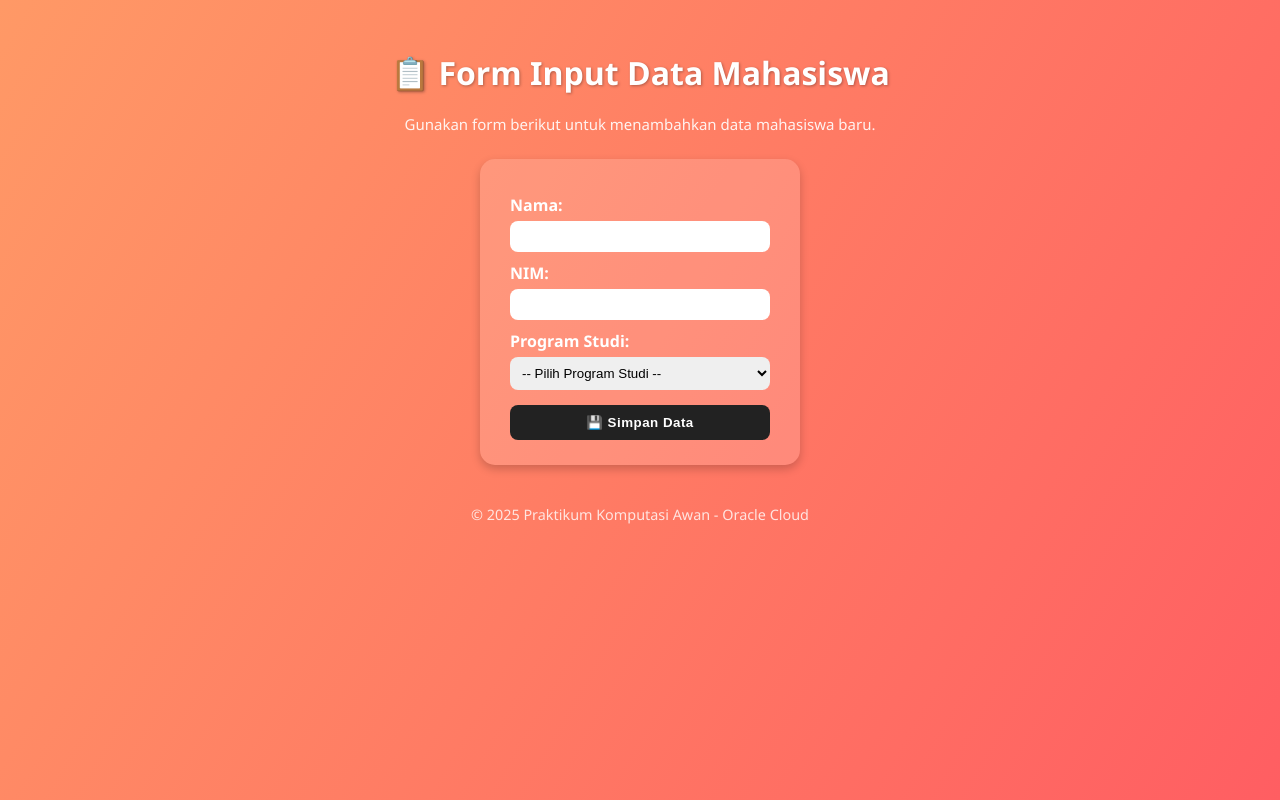
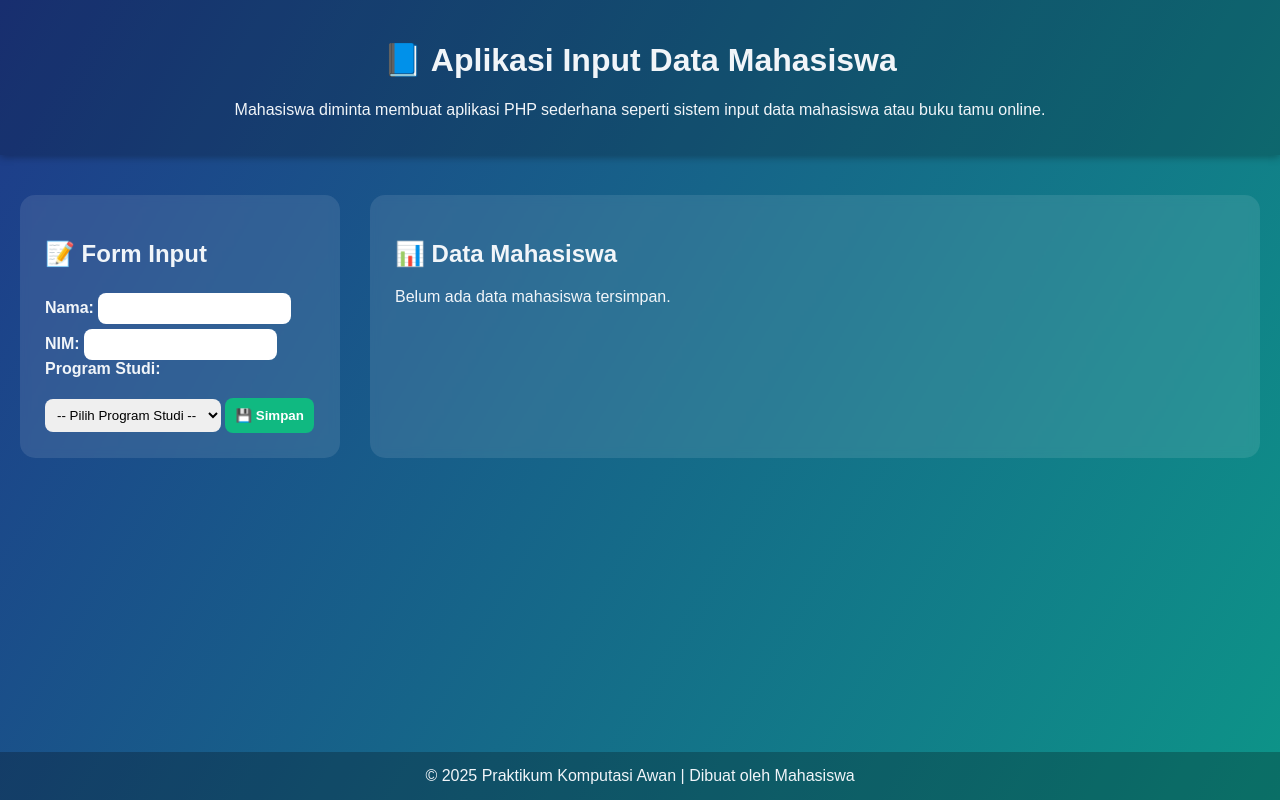
Before and after one commit to aurarsyi/Praakktek1cc, a PHP site: page / in a window 1280 px wide. Run offline with PHP 8.4, Linux system fonts and the light colour scheme.

Commit message:
Update index.php

```diff
--- a/index.php
+++ b/index.php
@@ -1,23 +1,23 @@
 <?php
 date_default_timezone_set('Asia/Jakarta');
-$file = "mahasiswa.txt";
+$file = "data_mahasiswa.txt";
 
-// Simpan data ke file
+// Simpan data
 if ($_SERVER["REQUEST_METHOD"] === "POST") {
     $nama = trim($_POST['nama']);
     $nim = trim($_POST['nim']);
     $prodi = trim($_POST['prodi']);
 
     if ($nama && $nim && $prodi) {
-        $baris = "$nama | $nim | $prodi | " . date("d-m-Y H:i:s") . PHP_EOL;
-        file_put_contents($file, $baris, FILE_APPEND);
-        $pesan = ["type" => "success", "text" => "✅ Data berhasil disimpan!"];
+        $data = "$nama | $nim | $prodi | " . date("d-m-Y H:i:s") . PHP_EOL;
+        file_put_contents($file, $data, FILE_APPEND);
+        $pesan = ["tipe" => "sukses", "teks" => "✅ Data mahasiswa berhasil disimpan!"];
     } else {
-        $pesan = ["type" => "error", "text" => "❌ Semua field wajib diisi!"];
+        $pesan = ["tipe" => "gagal", "teks" => "⚠️ Semua field wajib diisi!"];
     }
 }
 
-$dataMahasiswa = file_exists($file) ? file($file, FILE_IGNORE_NEW_LINES) : [];
+$mahasiswa = file_exists($file) ? file($file, FILE_IGNORE_NEW_LINES) : [];
 ?>
 <!DOCTYPE html>
 <html lang="id">
@@ -26,110 +26,128 @@ $dataMahasiswa = file_exists($file) ? file($file, FILE_IGNORE_NEW_LINES) : [];
 <meta name="viewport" content="width=device-width, initial-scale=1.0">
 <title>Input Data Mahasiswa</title>
 <style>
-    * { box-sizing: border-box; }
+    * {
+        box-sizing: border-box;
+    }
     body {
         margin: 0;
-      font-family: "Segoe UI", Arial, sans-serif;
-      background: linear-gradient(120deg, #ff9966, #ff5e62);
-      color: #fff;
+        font-family: "Poppins", Arial, sans-serif;
+        background: linear-gradient(120deg, #1e3a8a, #0d9488);
+        color: #f1f5f9;
         display: flex;
         flex-direction: column;
-      align-items: center;
         min-height: 100vh;
-      padding: 30px;
     }
-    h1 {
-      margin-bottom: 5px;
-      text-shadow: 1px 1px 3px rgba(0,0,0,0.3);
+    header {
+        text-align: center;
+        padding: 20px;
+        background: rgba(0,0,0,0.2);
+        box-shadow: 0 2px 8px rgba(0,0,0,0.3);
     }
-    p {
-      margin-bottom: 25px;
-      font-size: 15px;
-      opacity: 0.9;
+    main {
+        display: flex;
+        flex-wrap: wrap;
+        justify-content: center;
+        gap: 30px;
+        padding: 40px 20px;
     }
-    form {
-      background: rgba(255,255,255,0.15);
-      padding: 25px 30px;
+    .form-section, .table-section {
+        background: rgba(255, 255, 255, 0.1);
         border-radius: 15px;
-      width: 320px;
-      box-shadow: 0 4px 10px rgba(0,0,0,0.2);
+        padding: 25px;
+        backdrop-filter: blur(5px);
+    }
+    .form-section {
+        flex: 1 1 280px;
+        max-width: 320px;
+        display: flex;
+        flex-direction: column;
+        align-items: stretch;
     }
     label {
+        margin-top: 10px;
         font-weight: bold;
-      display: block;
-      margin-top: 10px;
     }
     input, select {
-      width: 100%;
         padding: 8px;
         border: none;
         border-radius: 8px;
         margin-top: 5px;
     }
     button {
-      width: 100%;
-      background: #222;
+        margin-top: 20px;
+        background-color: #10b981;
         color: white;
-      padding: 10px;
-      margin-top: 15px;
         border: none;
         border-radius: 8px;
+        padding: 10px;
+        font-weight: bold;
         cursor: pointer;
-      font-weight: bold;
-      letter-spacing: 0.5px;
+        transition: background 0.3s;
     }
-    button:hover { background: #333; }
-    .msg {
-      margin: 15px 0;
+    button:hover {
+        background-color: #059669;
+    }
+    .pesan {
+        margin-top: 10px;
         padding: 10px;
         border-radius: 8px;
-      width: 320px;
         text-align: center;
+        font-weight: bold;
     }
-    .success { background: rgba(16,185,129,0.8); }
-    .error { background: rgba(239,68,68,0.8); }
+    .sukses {
+        background: rgba(16,185,129,0.8);
+    }
+    .gagal {
+        background: rgba(239,68,68,0.8);
+    }
+    .table-section {
+        flex: 2 1 500px;
+        overflow-x: auto;
+    }
     table {
-      width: 90%;
-      max-width: 700px;
-      margin-top: 30px;
+        width: 100%;
         border-collapse: collapse;
-      background: rgba(255,255,255,0.15);
-      border-radius: 12px;
-      overflow: hidden;
     }
     th, td {
         padding: 10px;
         border-bottom: 1px solid rgba(255,255,255,0.2);
-      text-align: center;
+        text-align: left;
     }
     th {
-      background: rgba(255,255,255,0.25);
-      font-weight: bold;
+        background: rgba(255,255,255,0.2);
     }
     footer {
-      margin-top: 40px;
-      opacity: 0.8;
-      font-size: 0.9em;
+        text-align: center;
+        padding: 15px;
+        background: rgba(0,0,0,0.25);
+        margin-top: auto;
     }
 </style>
 </head>
 <body>
-  <h1>📋 Form Input Data Mahasiswa</h1>
-  <p>Gunakan form berikut untuk menambahkan data mahasiswa baru.</p>
 
+<header>
+    <h1>📘 Aplikasi Input Data Mahasiswa</h1>
+    <p>Mahasiswa diminta membuat aplikasi PHP sederhana seperti sistem input data mahasiswa atau buku tamu online.</p>
+</header>
+
+<main>
+    <section class="form-section">
+        <h2>📝 Form Input</h2>
         <?php if (!empty($pesan)): ?>
-    <div class="msg <?= $pesan['type'] ?>"><?= $pesan['text'] ?></div>
+            <div class="pesan <?= $pesan['tipe'] ?>"><?= $pesan['teks'] ?></div>
         <?php endif; ?>
 
         <form method="POST">
-    <label for="nama">Nama:</label>
-    <input type="text" name="nama" id="nama" required>
+            <label>Nama:</label>
+            <input type="text" name="nama" required>
 
-    <label for="nim">NIM:</label>
-    <input type="text" name="nim" id="nim" required>
+            <label>NIM:</label>
+            <input type="text" name="nim" required>
 
-    <label for="prodi">Program Studi:</label>
-    <select name="prodi" id="prodi" required>
+            <label>Program Studi:</label>
+            <select name="prodi" required>
                 <option value="">-- Pilih Program Studi --</option>
                 <option>Informatika</option>
                 <option>Sistem Informasi</option>
@@ -137,19 +155,21 @@ $dataMahasiswa = file_exists($file) ? file($file, FILE_IGNORE_NEW_LINES) : [];
                 <option>Manajemen</option>
             </select>
 
-    <button type="submit">💾 Simpan Data</button>
+            <button type="submit">💾 Simpan</button>
         </form>
+    </section>
 
-  <?php if (!empty($dataMahasiswa)): ?>
-  <h2>📚 Data Mahasiswa Tersimpan</h2>
+    <section class="table-section">
+        <h2>📊 Data Mahasiswa</h2>
+        <?php if (!empty($mahasiswa)): ?>
         <table>
             <tr>
                 <th>Nama</th>
                 <th>NIM</th>
                 <th>Program Studi</th>
-      <th>Waktu</th>
+                <th>Waktu Input</th>
             </tr>
-    <?php foreach ($dataMahasiswa as $baris):
+            <?php foreach ($mahasiswa as $baris):
                 list($nama, $nim, $prodi, $waktu) = explode(" | ", $baris);
             ?>
             <tr>
@@ -160,8 +180,15 @@ $dataMahasiswa = file_exists($file) ? file($file, FILE_IGNORE_NEW_LINES) : [];
             </tr>
             <?php endforeach; ?>
         </table>
+        <?php else: ?>
+        <p>Belum ada data mahasiswa tersimpan.</p>
         <?php endif; ?>
+    </section>
+</main>
 
-  <footer>&copy; 2025 Praktikum Komputasi Awan - Oracle Cloud</footer>
+<footer>
+    &copy; 2025 Praktikum Komputasi Awan | Dibuat oleh Mahasiswa
+</footer>
+
 </body>
 </html>
```
Lines whose indentation alone changed are shown as unchanged.
